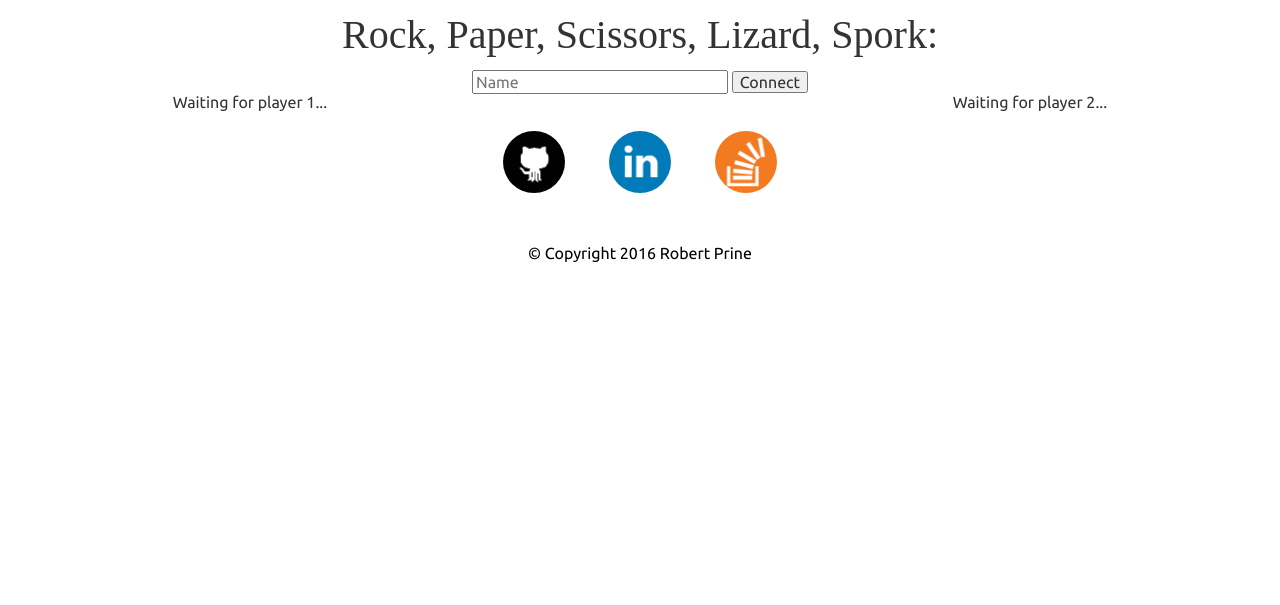
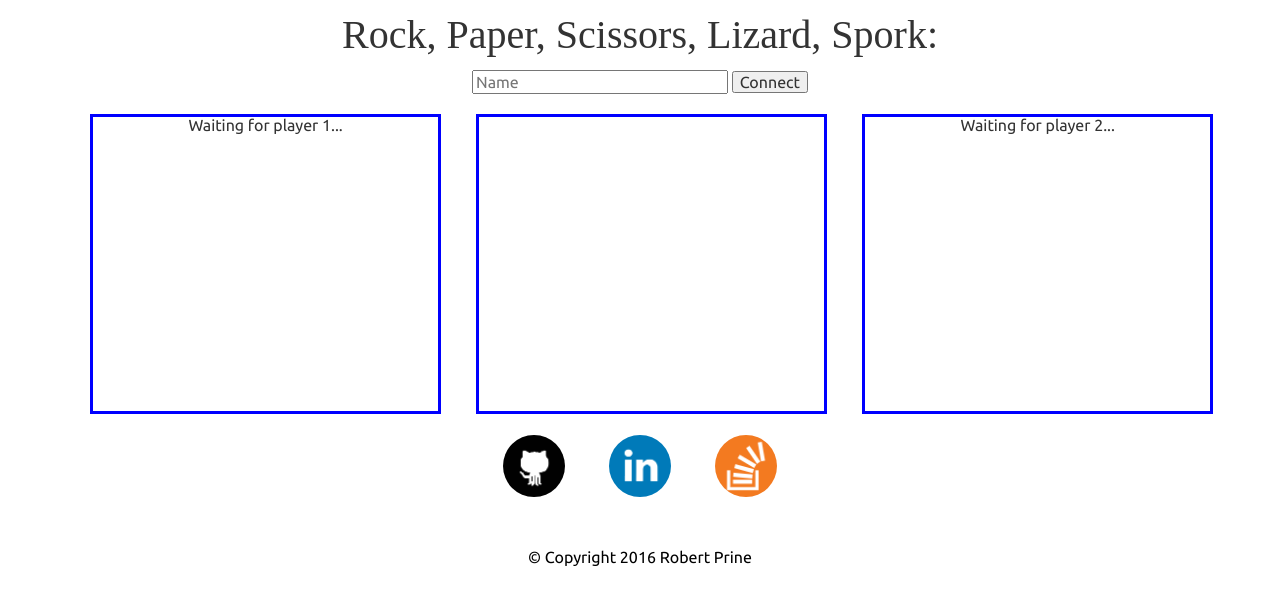
Before and after one commit to robertprine2/rps-plain, a PHP site: page / in a window 1280 px wide. Shown: the top 605 px of the page. Run offline with PHP 8.4, Linux system fonts and the light colour scheme; some libraries are stand-ins or nearby versions; some web fonts are replaced.

Commit message:
added some pseudo code, firebase link, and spacing

```diff
--- a/assets/css/style.css
+++ b/assets/css/style.css
@@ -16,8 +16,20 @@ h2 {
 	margin: 15px;
 }
 
+/* Form divs */
+
 .form {
 	display: inline-block;
+}
+
+/* Game Area Divs */
+
+#player1, #winner, #player2 {
+	border: solid 3px blue;
+	height: 300px;
+	width: 30%;
+	margin-left: 3%;
+	margin-top: 20px;
 }
 
 /* Game pieces */
--- a/index.html
+++ b/index.html
@@ -5,6 +5,7 @@
 	<title>Rock Paper Scissors Lizard Spork</title>
 	<script src="https://code.jquery.com/jquery-2.2.3.js" integrity="sha256-laXWtGydpwqJ8JA+X9x2miwmaiKhn8tVmOVEigRNtP4=" crossorigin="anonymous"></script>
 	<link rel="SHORTCUT ICON" href="assets/images/favicon.ico">
+	<script src="https://cdn.firebase.com/js/client/2.4.2/firebase.js"></script>
 	<link rel="icon" href="assets/images/favicon.ico" type="image/ico">
 	<link href='https://fonts.googleapis.com/css?family=Droid+Serif' rel='stylesheet' type='text/css'>
 	<link href='https://fonts.googleapis.com/css?family=Ubuntu' rel='stylesheet' type='text/css'>
```
Also changed, not shown: assets/javascript/game.js (+16 -0 lines).
